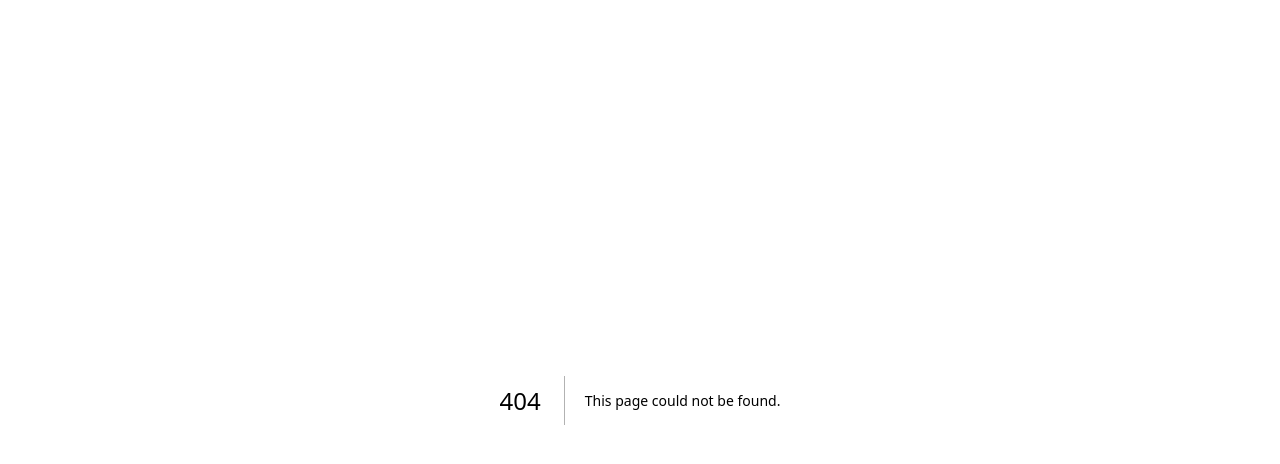
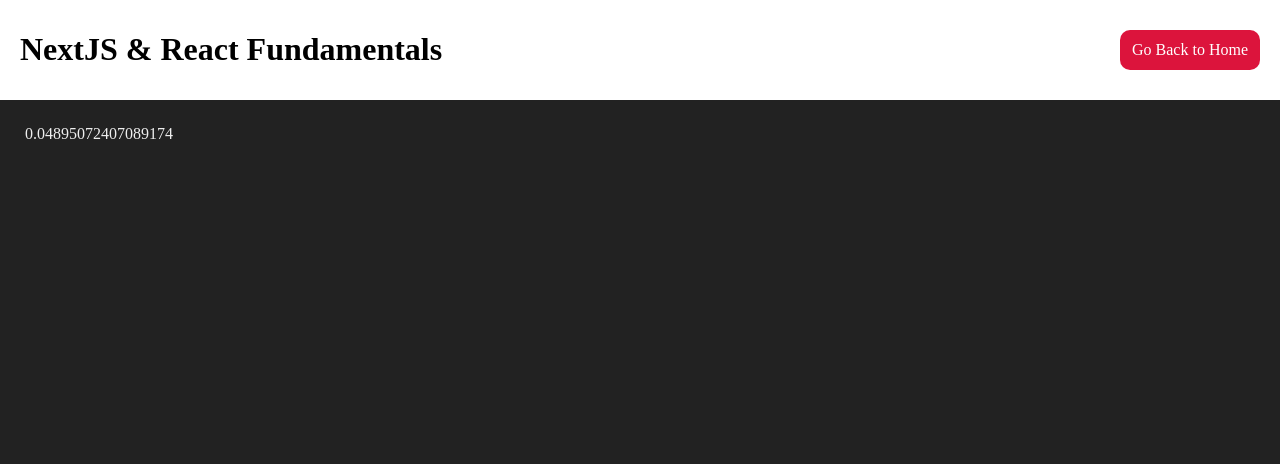
Before and after one commit to DanielBGC/nextjs-fundamentals, a Next.js app: page /staticGeneration in a window 1280 px wide. Before the commit this address had no page. Shown: the top 464 px of the page. Built offline with nearby package versions, Linux system fonts and the light colour scheme.

Commit message:
Geração estática - O conteúdo será gerado apenas uma vez e esse conteúdo vai ser aproveitado em cada requisição

```diff
--- a/src/pages/index.tsx
+++ b/src/pages/index.tsx
@@ -23,6 +23,8 @@
         <NavLink href='/client/Uberaba/123' text='Go To Cliente Page' />
 
         <NavLink href='/consumingAPI' text='Go To Consuming API Page' />
+
+        <NavLink href='/staticGeneration' text='Go To Static Generation Page' />
       </div>
     </>
   );
--- /dev/null
+++ b/src/pages/staticGeneration/index.tsx
@@ -0,0 +1,23 @@
+import Layout from '@/components/Layout';
+
+type StaticGenerationType = {
+  randomNumber: string;
+};
+
+export async function getStaticProps() {
+  return {
+    props: {
+      randomNumber: Math.random(),
+    },
+  };
+}
+
+export default function StaticGeneration({
+  randomNumber,
+}: StaticGenerationType) {
+  return (
+    <Layout>
+      <div>{randomNumber}</div>
+    </Layout>
+  );
+}
```
